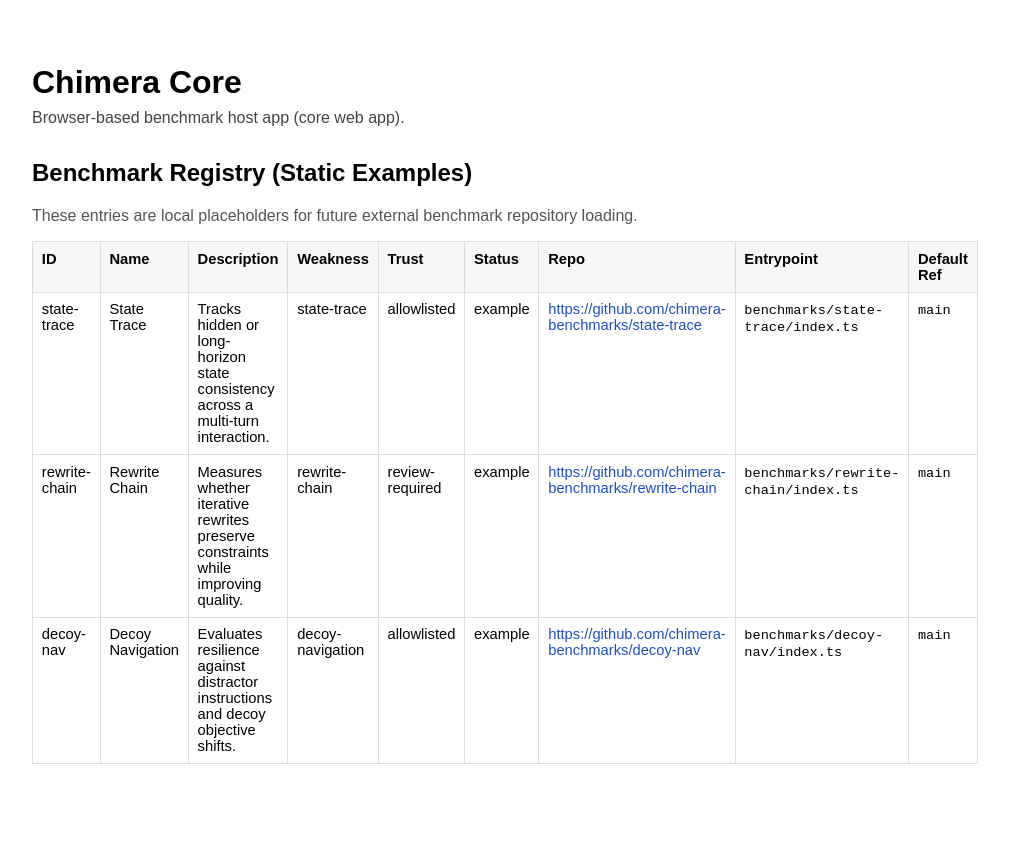
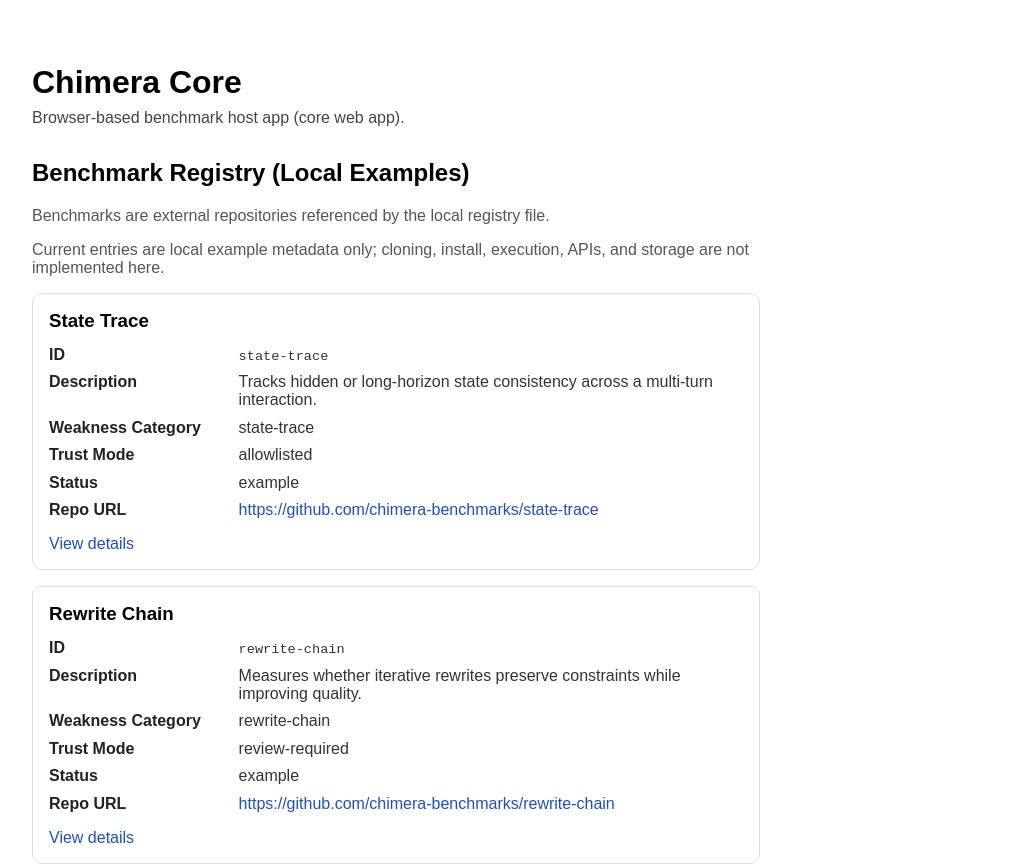
Before and after one commit to Jammabeans/Chimera, a Next.js app: page / in a window 1280 px wide. Shown: the top 865 px of the page, without its empty margins (244-1253 px from the left). Before the commit the page ends 828 px from the top, so only its background shows below. Built offline with nearby package versions, Linux system fonts and the light colour scheme.

Commit message:
feat: implement JSON-backed benchmark registry with detail pages and improved UI

```diff
--- /dev/null
+++ b/data/benchmark-registry.json
@@ -0,0 +1,35 @@
+[
+  {
+    "id": "state-trace",
+    "name": "State Trace",
+    "description": "Tracks hidden or long-horizon state consistency across a multi-turn interaction.",
+    "weaknessCategory": "state-trace",
+    "repoUrl": "https://github.com/chimera-benchmarks/state-trace",
+    "defaultRef": "main",
+    "entrypoint": "benchmarks/state-trace/index.ts",
+    "trustMode": "allowlisted",
+    "status": "example"
+  },
+  {
+    "id": "rewrite-chain",
+    "name": "Rewrite Chain",
+    "description": "Measures whether iterative rewrites preserve constraints while improving quality.",
+    "weaknessCategory": "rewrite-chain",
+    "repoUrl": "https://github.com/chimera-benchmarks/rewrite-chain",
+    "defaultRef": "main",
+    "entrypoint": "benchmarks/rewrite-chain/index.ts",
+    "trustMode": "review-required",
+    "status": "example"
+  },
+  {
+    "id": "decoy-nav",
+    "name": "Decoy Navigation",
+    "description": "Evaluates resilience against distractor instructions and decoy objective shifts.",
+    "weaknessCategory": "decoy-navigation",
+    "repoUrl": "https://github.com/chimera-benchmarks/decoy-nav",
+    "defaultRef": "main",
+    "entrypoint": "benchmarks/decoy-nav/index.ts",
+    "trustMode": "allowlisted",
+    "status": "example"
+  }
+]
--- a/src/app/globals.css
+++ b/src/app/globals.css
@@ -28,35 +28,99 @@ body {
   margin-bottom: 1rem;
 }
 
-.registry-table {
-  width: 100%;
-  border-collapse: collapse;
-  font-size: 0.92rem;
+.benchmark-card-list {
+  list-style: none;
+  margin: 0;
+  padding: 0;
+  display: grid;
+  gap: 1rem;
 }
 
-.registry-table th,
-.registry-table td {
-  text-align: left;
-  padding: 0.55rem;
+.benchmark-card {
   border: 1px solid #ddd;
-  vertical-align: top;
+  border-radius: 10px;
+  padding: 1rem;
+  background: #fff;
 }
 
-.registry-table th {
-  background: #f6f7f9;
+.benchmark-card h3 {
+  margin: 0 0 0.85rem 0;
 }
 
-.registry-table code {
+.benchmark-card dl {
+  margin: 0;
+  display: grid;
+  gap: 0.6rem;
+}
+
+.benchmark-card dl > div {
+  display: grid;
+  grid-template-columns: minmax(120px, 180px) 1fr;
+  gap: 0.6rem;
+}
+
+.benchmark-card dt {
+  font-weight: 600;
+  color: #222;
+}
+
+.benchmark-card dd {
+  margin: 0;
+  color: #333;
+}
+
+.benchmark-card code {
   font-size: 0.85rem;
 }
 
-.registry-table a {
+.benchmark-card-link-row {
+  margin: 1rem 0 0;
+}
+
+.benchmark-card-link-row a,
+.benchmark-card a {
   color: #1f4fbf;
   text-decoration: none;
 }
 
-.registry-table a:hover {
+.benchmark-card-link-row a:hover,
+.benchmark-card a:hover {
   text-decoration: underline;
+}
+
+.benchmark-detail-list {
+  margin-top: 1.5rem;
+  border: 1px solid #ddd;
+}
+
+.benchmark-detail-list > div {
+  display: grid;
+  grid-template-columns: minmax(140px, 220px) 1fr;
+  gap: 0.75rem;
+  padding: 0.75rem;
+  border-bottom: 1px solid #eee;
+}
+
+.benchmark-detail-list > div:last-child {
+  border-bottom: none;
+}
+
+.benchmark-detail-list dt {
+  font-weight: 600;
+  color: #222;
+}
+
+.benchmark-detail-list dd {
+  margin: 0;
+  color: #333;
+}
+
+@media (max-width: 640px) {
+  .benchmark-card dl > div,
+  .benchmark-detail-list > div {
+    grid-template-columns: 1fr;
+    gap: 0.35rem;
+  }
 }
 
 h1 {
--- a/src/app/page.tsx
+++ b/src/app/page.tsx
@@ -1,4 +1,5 @@
 import { getRegisteredBenchmarks } from "@/core/registry/getRegisteredBenchmarks";
+import Link from "next/link";
 
 export default function HomePage() {
   const benchmarks = getRegisteredBenchmarks();
@@ -9,49 +10,57 @@ export default function HomePage() {
       <p>Browser-based benchmark host app (core web app).</p>
 
       <section aria-label="Benchmark Registry" className="registry-section">
-        <h2>Benchmark Registry (Static Examples)</h2>
+        <h2>Benchmark Registry (Local Examples)</h2>
         <p className="subtle">
-          These entries are local placeholders for future external benchmark repository loading.
+          Benchmarks are external repositories referenced by the local registry file.
+        </p>
+        <p className="subtle">
+          Current entries are local example metadata only; cloning, install, execution, APIs, and storage are not
+          implemented here.
         </p>
 
-        <table className="registry-table">
-          <thead>
-            <tr>
-              <th>ID</th>
-              <th>Name</th>
-              <th>Description</th>
-              <th>Weakness</th>
-              <th>Trust</th>
-              <th>Status</th>
-              <th>Repo</th>
-              <th>Entrypoint</th>
-              <th>Default Ref</th>
-            </tr>
-          </thead>
-          <tbody>
-            {benchmarks.map((benchmark) => (
-              <tr key={benchmark.id}>
-                <td>{benchmark.id}</td>
-                <td>{benchmark.name}</td>
-                <td>{benchmark.description}</td>
-                <td>{benchmark.weaknessCategory}</td>
-                <td>{benchmark.trustMode}</td>
-                <td>{benchmark.status}</td>
-                <td>
-                  <a href={benchmark.repoUrl} target="_blank" rel="noreferrer">
-                    {benchmark.repoUrl}
-                  </a>
-                </td>
-                <td>
-                  <code>{benchmark.entrypoint}</code>
-                </td>
-                <td>
-                  <code>{benchmark.defaultRef}</code>
-                </td>
-              </tr>
-            ))}
-          </tbody>
-        </table>
+        <ul className="benchmark-card-list">
+          {benchmarks.map((benchmark) => (
+            <li key={benchmark.id} className="benchmark-card">
+              <h3>{benchmark.name}</h3>
+              <dl>
+                <div>
+                  <dt>ID</dt>
+                  <dd>
+                    <code>{benchmark.id}</code>
+                  </dd>
+                </div>
+                <div>
+                  <dt>Description</dt>
+                  <dd>{benchmark.description}</dd>
+                </div>
+                <div>
+                  <dt>Weakness Category</dt>
+                  <dd>{benchmark.weaknessCategory}</dd>
+                </div>
+                <div>
+                  <dt>Trust Mode</dt>
+                  <dd>{benchmark.trustMode}</dd>
+                </div>
+                <div>
+                  <dt>Status</dt>
+                  <dd>{benchmark.status}</dd>
+                </div>
+                <div>
+                  <dt>Repo URL</dt>
+                  <dd>
+                    <a href={benchmark.repoUrl} target="_blank" rel="noreferrer">
+                      {benchmark.repoUrl}
+                    </a>
+                  </dd>
+                </div>
+              </dl>
+              <p className="benchmark-card-link-row">
+                <Link href={`/benchmarks/${benchmark.id}`}>View details</Link>
+              </p>
+            </li>
+          ))}
+        </ul>
       </section>
     </main>
   );
--- a/src/core/registry/registry.ts
+++ b/src/core/registry/registry.ts
@@ -1,7 +1,67 @@
 import type { BenchmarkRegistryEntry } from "@/types/benchmark";
+
+import rawRegistry from "../../../data/benchmark-registry.json";
+
+const BENCHMARK_WEAKNESS_CATEGORIES = [
+  "state-trace",
+  "rewrite-chain",
+  "decoy-navigation",
+  "other",
+] as const;
+
+const BENCHMARK_TRUST_MODES = ["allowlisted", "review-required"] as const;
+
+const BENCHMARK_STATUSES = ["example", "active", "disabled"] as const;
 
 function isNonEmptyString(value: string): boolean {
   return value.trim().length > 0;
+}
+
+function isRecord(value: unknown): value is Record<string, unknown> {
+  return typeof value === "object" && value !== null;
+}
+
+function parseRequiredString(entry: Record<string, unknown>, field: string): string {
+  const value = entry[field];
+
+  if (typeof value !== "string" || !isNonEmptyString(value)) {
+    throw new Error(`Invalid benchmark registry entry: empty or missing '${field}'.`);
+  }
+
+  return value;
+}
+
+function parseWeaknessCategory(entry: Record<string, unknown>): BenchmarkRegistryEntry["weaknessCategory"] {
+  const value = entry.weaknessCategory;
+
+  if (
+    typeof value !== "string" ||
+    !BENCHMARK_WEAKNESS_CATEGORIES.includes(value as BenchmarkRegistryEntry["weaknessCategory"])
+  ) {
+    throw new Error("Invalid benchmark registry entry: unsupported 'weaknessCategory'.");
+  }
+
+  return value as BenchmarkRegistryEntry["weaknessCategory"];
+}
+
+function parseTrustMode(entry: Record<string, unknown>): BenchmarkRegistryEntry["trustMode"] {
+  const value = entry.trustMode;
+
+  if (typeof value !== "string" || !BENCHMARK_TRUST_MODES.includes(value as BenchmarkRegistryEntry["trustMode"])) {
+    throw new Error("Invalid benchmark registry entry: unsupported 'trustMode'.");
+  }
+
+  return value as BenchmarkRegistryEntry["trustMode"];
+}
+
+function parseStatus(entry: Record<string, unknown>): BenchmarkRegistryEntry["status"] {
+  const value = entry.status;
+
+  if (typeof value !== "string" || !BENCHMARK_STATUSES.includes(value as BenchmarkRegistryEntry["status"])) {
+    throw new Error("Invalid benchmark registry entry: unsupported 'status'.");
+  }
+
+  return value as BenchmarkRegistryEntry["status"];
 }
 
 function validateRegistryEntry(entry: BenchmarkRegistryEntry): void {
@@ -21,46 +81,44 @@ function validateRegistryEntry(entry: BenchmarkRegistryEntry): void {
   }
 }
 
-function validateRegistry(entries: readonly BenchmarkRegistryEntry[]): readonly BenchmarkRegistryEntry[] {
-  for (const entry of entries) {
-    validateRegistryEntry(entry);
+function validateRegistry(rawEntries: unknown): readonly BenchmarkRegistryEntry[] {
+  if (!Array.isArray(rawEntries)) {
+    throw new Error("Invalid benchmark registry: expected a top-level array.");
   }
 
-  return entries;
+  const parsedEntries: BenchmarkRegistryEntry[] = rawEntries.map((rawEntry) => {
+    if (!isRecord(rawEntry)) {
+      throw new Error("Invalid benchmark registry entry: expected an object.");
+    }
+
+    const parsedEntry: BenchmarkRegistryEntry = {
+      id: parseRequiredString(rawEntry, "id"),
+      name: parseRequiredString(rawEntry, "name"),
+      description: parseRequiredString(rawEntry, "description"),
+      weaknessCategory: parseWeaknessCategory(rawEntry),
+      repoUrl: parseRequiredString(rawEntry, "repoUrl"),
+      defaultRef: parseRequiredString(rawEntry, "defaultRef"),
+      entrypoint: parseRequiredString(rawEntry, "entrypoint"),
+      trustMode: parseTrustMode(rawEntry),
+      status: parseStatus(rawEntry),
+    };
+
+    validateRegistryEntry(parsedEntry);
+
+    return parsedEntry;
+  });
+
+  const seenIds = new Set<string>();
+
+  for (const entry of parsedEntries) {
+    if (seenIds.has(entry.id)) {
+      throw new Error(`Invalid benchmark registry: duplicate id '${entry.id}'.`);
+    }
+
+    seenIds.add(entry.id);
+  }
+
+  return parsedEntries;
 }
 
-export const LOCAL_BENCHMARK_REGISTRY: readonly BenchmarkRegistryEntry[] = validateRegistry([
-  {
-    id: "state-trace",
-    name: "State Trace",
-    description: "Tracks hidden or long-horizon state consistency across a multi-turn interaction.",
-    weaknessCategory: "state-trace",
-    repoUrl: "https://github.com/chimera-benchmarks/state-trace",
-    defaultRef: "main",
-    entrypoint: "benchmarks/state-trace/index.ts",
-    trustMode: "allowlisted",
-    status: "example",
-  },
-  {
-    id: "rewrite-chain",
-    name: "Rewrite Chain",
-    description: "Measures whether iterative rewrites preserve constraints while improving quality.",
-    weaknessCategory: "rewrite-chain",
-    repoUrl: "https://github.com/chimera-benchmarks/rewrite-chain",
-    defaultRef: "main",
-    entrypoint: "benchmarks/rewrite-chain/index.ts",
-    trustMode: "review-required",
-    status: "example",
-  },
-  {
-    id: "decoy-nav",
-    name: "Decoy Navigation",
-    description: "Evaluates resilience against distractor instructions and decoy objective shifts.",
-    weaknessCategory: "decoy-navigation",
-    repoUrl: "https://github.com/chimera-benchmarks/decoy-nav",
-    defaultRef: "main",
-    entrypoint: "benchmarks/decoy-nav/index.ts",
-    trustMode: "allowlisted",
-    status: "example",
-  },
-]);
+export const LOCAL_BENCHMARK_REGISTRY: readonly BenchmarkRegistryEntry[] = validateRegistry(rawRegistry);
```
Also changed, not shown: src/app/benchmarks/[id]/not-found.tsx (added, +15 -0 lines), src/app/benchmarks/[id]/page.tsx (added, +77 -0 lines), src/core/registry/getBenchmarkById.ts (added, +7 -0 lines), 3 other files (tests, documents, lock files or other folders).
